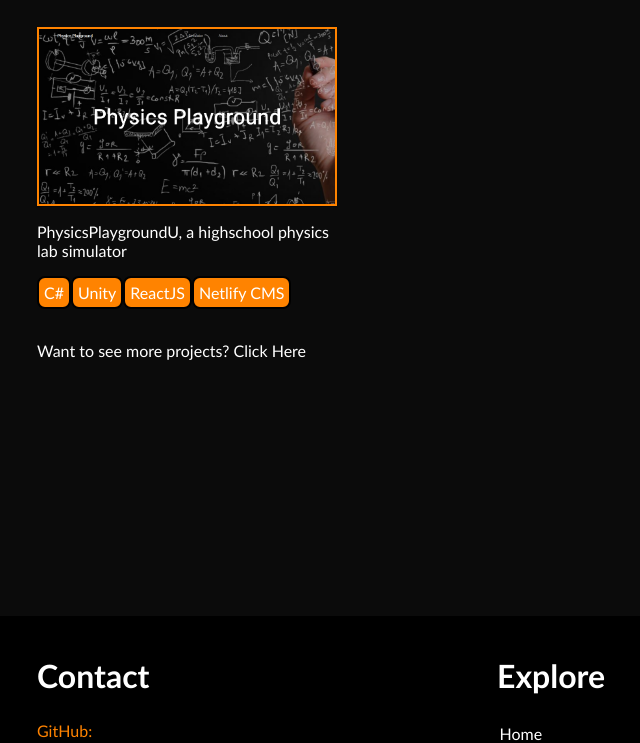
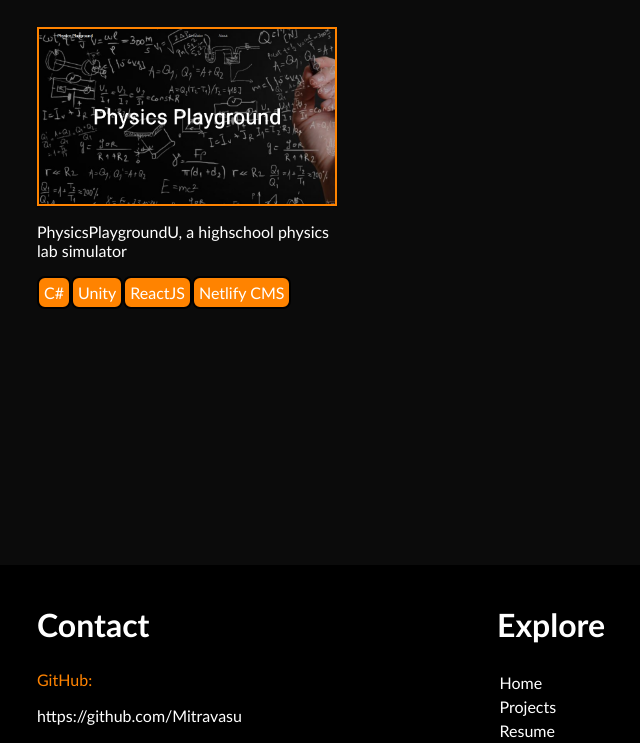
Before and after one commit to Mitravasu/PortfolioSite, a React (Create React App) app: page / in a window 1280 px wide. Shown: the part 1371-2114 px from the top of the page, without its empty margins (91-731 px from the left). Built offline with nearby package versions, Linux system fonts and the light colour scheme; the HTML template or start-up script is replaced by a standard one.

Commit message:
Reverted Changes

```diff
--- a/src/pages/Home.css
+++ b/src/pages/Home.css
@@ -34,20 +34,6 @@
     padding-top: 5%;
 }
 
-.More {
-    color: white;
-    height: fit-content;
-    width: fit-content;
-    align-self: flex-start;
-    padding-bottom: 15em;
-}
-
-.More a:hover {
-    color: rgb(255, 131, 0);
-}
-
-
-
 .Project {
     width: fit-content;
     height: fit-content;
@@ -63,6 +49,7 @@
     height: fit-content;
     width: fit-content; */
     /* padding-left: 0; */
+    padding-bottom: 15em;
 }
 .HomeMedia {
     min-width: 200px;
--- a/src/pages/Home.js
+++ b/src/pages/Home.js
@@ -94,7 +94,6 @@ function Home() {
             </ul>
           </a>
         </div>
-        <p class="More">Want to see more projects? <Link to="/projects">Click Here</Link></p>
       </div>
     </div>
   );
--- a/src/pages/Projects.css
+++ b/src/pages/Projects.css
@@ -11,7 +11,6 @@
     padding-left: 15%;
     padding-top: 10%;
     padding-right: 15%;
-    padding-bottom: 15em;
 }
 
 .Media {
```
